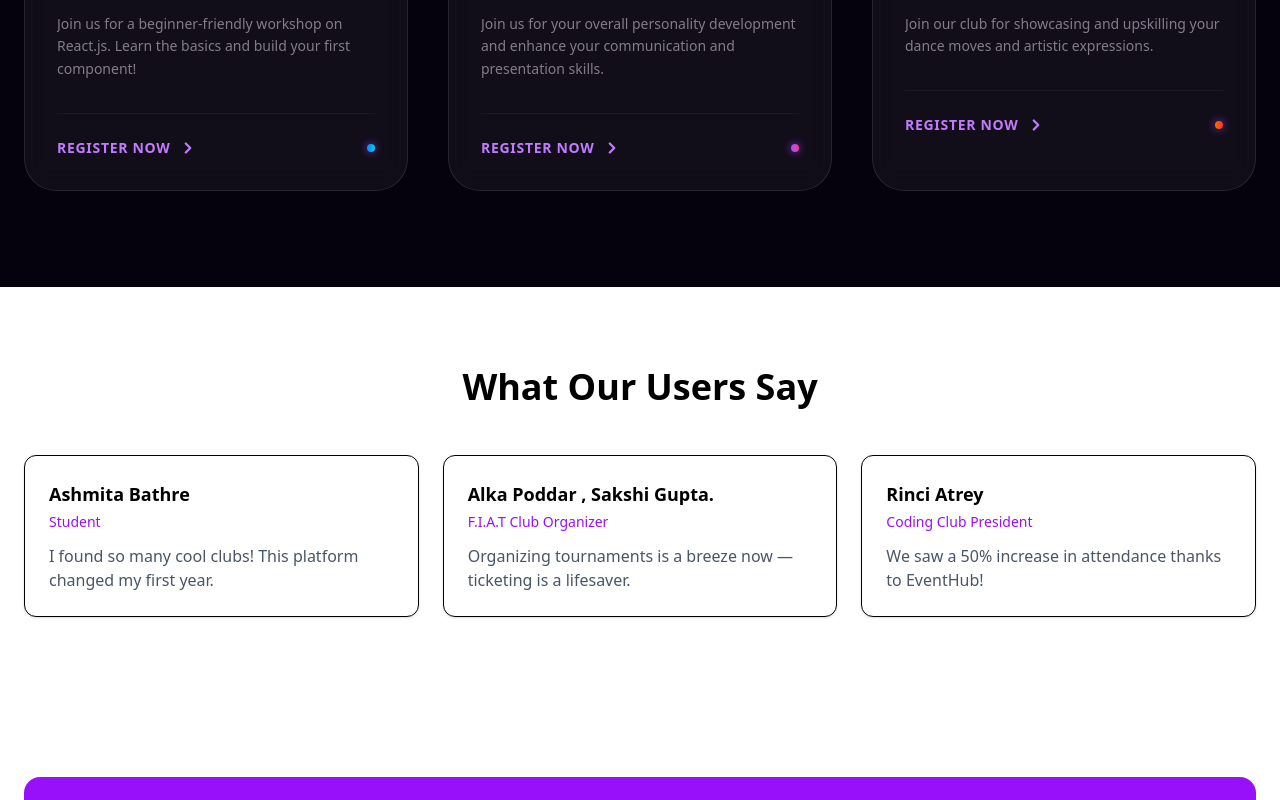
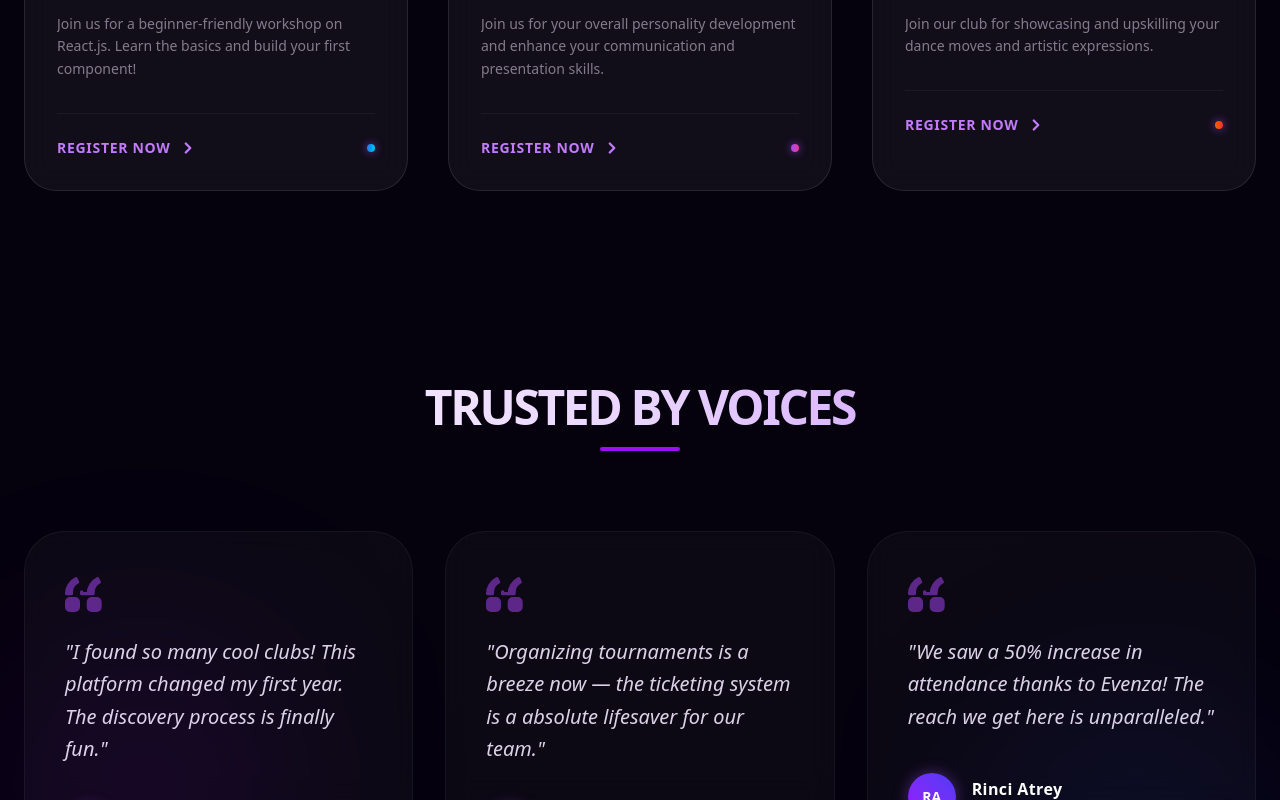
Before and after one commit to sanchipal2004/Evenza, a React (Vite) app in the folder evenza/: page / in a window 1280 px wide. Shown: the part 2000-2800 px from the top of the page. Built offline with nearby package versions, Linux system fonts and the light colour scheme.

Commit message:
updated testimonial section

```diff
--- a/evenza/src/components/Testimonial.jsx
+++ b/evenza/src/components/Testimonial.jsx
@@ -1,43 +1,124 @@
+// import React from "react";
+
+// const testimonials = [
+//   {
+//     name: "Ashmita Bathre",
+//     role: "Student",
+//     text: "I found so many cool clubs! This platform changed my first year.",
+//   },
+//   {
+//     name: "Alka Poddar , Sakshi Gupta.",
+//     role: "F.I.A.T Club Organizer",
+//     text: "Organizing tournaments is a breeze now — ticketing is a lifesaver.",
+//   },
+//   {
+//     name: "Rinci Atrey",
+//     role: "Coding Club President",
+//     text: "We saw a 50% increase in attendance thanks to EventHub!",
+//   },
+// ];
+
+// const Testimonials = () => {
+//   return (
+//     <section className="max-w-7xl mx-auto px-6 py-20">
+
+//       <h2 className="text-3xl md:text-4xl font-bold text-center mb-12">
+//         What Our Users Say
+//       </h2>
+
+//       <div className="grid grid-cols-1 md:grid-cols-3 gap-6">
+
+//         {testimonials.map((t, i) => (
+//           <div key={i} className="bg-white border rounded-xl p-6 shadow">
+//             <h3 className="text-lg font-semibold mb-1">{t.name}</h3>
+//             <p className="text-purple-600 text-sm mb-3">{t.role}</p>
+//             <p className="text-gray-600">{t.text}</p>
+//           </div>
+//         ))}
+
+//       </div>
+
+//     </section>
+//   );
+// };
+
+// export default Testimonials;
+
+
+
 import React from "react";
 
 const testimonials = [
   {
     name: "Ashmita Bathre",
     role: "Student",
-    text: "I found so many cool clubs! This platform changed my first year.",
+    text: "I found so many cool clubs! This platform changed my first year. The discovery process is finally fun.",
+    initials: "AB"
   },
   {
-    name: "Alka Poddar , Sakshi Gupta.",
+    name: "Alka & Sakshi",
     role: "F.I.A.T Club Organizer",
-    text: "Organizing tournaments is a breeze now — ticketing is a lifesaver.",
+    text: "Organizing tournaments is a breeze now — the ticketing system is a absolute lifesaver for our team.",
+    initials: "AS"
   },
   {
     name: "Rinci Atrey",
     role: "Coding Club President",
-    text: "We saw a 50% increase in attendance thanks to EventHub!",
+    text: "We saw a 50% increase in attendance thanks to Evenza! The reach we get here is unparalleled.",
+    initials: "RA"
   },
 ];
 
 const Testimonials = () => {
   return (
-    <section className="max-w-7xl mx-auto px-6 py-20">
+    <section className="bg-[#05010d] py-24 px-6 relative overflow-hidden">
+      {/* Decorative Blur Backgrounds */}
+      <div className="absolute top-1/2 left-0 w-72 h-72 bg-purple-600/10 rounded-full blur-[100px]"></div>
+      <div className="absolute bottom-0 right-0 w-72 h-72 bg-blue-600/10 rounded-full blur-[100px]"></div>
 
-      <h2 className="text-3xl md:text-4xl font-bold text-center mb-12">
-        What Our Users Say
-      </h2>
+      <div className="max-w-7xl mx-auto relative z-10">
+        <div className="text-center mb-20">
+          <h2 className="text-4xl md:text-5xl font-black mb-4 bg-gradient-to-r from-white via-purple-200 to-purple-400 bg-clip-text text-transparent tracking-tighter">
+            TRUSTED BY VOICES
+          </h2>
+          <div className="h-1 w-20 bg-purple-600 mx-auto rounded-full"></div>
+        </div>
 
-      <div className="grid grid-cols-1 md:grid-cols-3 gap-6">
+        <div className="grid grid-cols-1 md:grid-cols-3 gap-8">
+          {testimonials.map((t, i) => (
+            <div
+              key={i}
+              className="group relative p-10 rounded-[2.5rem] bg-white/[0.03] border border-white/5 backdrop-blur-md transition-all duration-500 hover:-translate-y-4 hover:border-purple-500/40 hover:bg-white/[0.06]"
+            >
+              {/* Quote Icon Glow */}
+              <div className="mb-6 text-purple-500 opacity-50 group-hover:opacity-100 transition-opacity duration-500">
+                <svg width="40" height="40" viewBox="0 0 24 24" fill="currentColor">
+                  <path d="M14.017 21L14.017 18C14.017 16.8954 14.9124 16 16.017 16H19.017C20.1216 16 21.017 16.8954 21.017 18V21C21.017 22.1046 20.1216 23 19.017 23H16.017C14.9124 23 14.017 22.1046 14.017 21ZM14.017 21V18M1 21L1 18C1 16.8954 1.89543 16 3 16H6C7.10457 16 8 16.8954 8 18V21C8 22.1046 7.10457 23 6 23H3C1.89543 23 1 22.1046 1 21ZM1 21V18M14.017 13C14.017 11.1362 14.5373 9.31024 15.5186 7.73031C16.5 6.15039 17.9044 4.87791 19.5668 4.05309L20.5186 6C19.4103 6.54988 18.474 7.3982 17.8197 8.45148C17.1654 9.50476 16.8185 10.722 16.8185 11.9646V13H14.017ZM1 13C1 11.1362 1.52026 9.31024 2.50159 7.73031C3.48291 6.15039 4.8873 4.87791 6.5497 4.05309L7.50159 6C6.39332 6.54988 5.45703 7.3982 4.80274 8.45148C4.14845 9.50476 3.80155 10.722 3.80155 11.9646V13H1ZM10 13H14.017M10 13V11.9646M1 13V11.9646" stroke="currentColor" strokeWidth="2" strokeLinecap="round" strokeLinejoin="round"/>
+                </svg>
+              </div>
 
-        {testimonials.map((t, i) => (
-          <div key={i} className="bg-white border rounded-xl p-6 shadow">
-            <h3 className="text-lg font-semibold mb-1">{t.name}</h3>
-            <p className="text-purple-600 text-sm mb-3">{t.role}</p>
-            <p className="text-gray-600">{t.text}</p>
-          </div>
-        ))}
+              {/* Feedback Text */}
+              <p className="text-xl italic font-medium text-purple-100/90 mb-10 leading-relaxed group-hover:text-white transition-colors">
+                "{t.text}"
+              </p>
 
+              {/* Profile Section */}
+              <div className="flex items-center gap-4">
+                <div className="w-12 h-12 rounded-full bg-gradient-to-tr from-purple-600 to-indigo-600 flex items-center justify-center text-white font-bold text-sm shadow-[0_0_15px_rgba(168,85,247,0.4)]">
+                  {t.initials}
+                </div>
+                <div>
+                  <h3 className="text-white font-bold tracking-wide">{t.name}</h3>
+                  <p className="text-purple-400 text-xs font-black uppercase tracking-widest">{t.role}</p>
+                </div>
+              </div>
+
+              {/* Glowing Bottom Line */}
+              <div className="absolute bottom-0 left-0 w-full h-1 bg-gradient-to-r from-transparent via-purple-500 to-transparent scale-x-0 group-hover:scale-x-100 transition-transform duration-700"></div>
+            </div>
+          ))}
+        </div>
       </div>
-
     </section>
   );
 };
```
